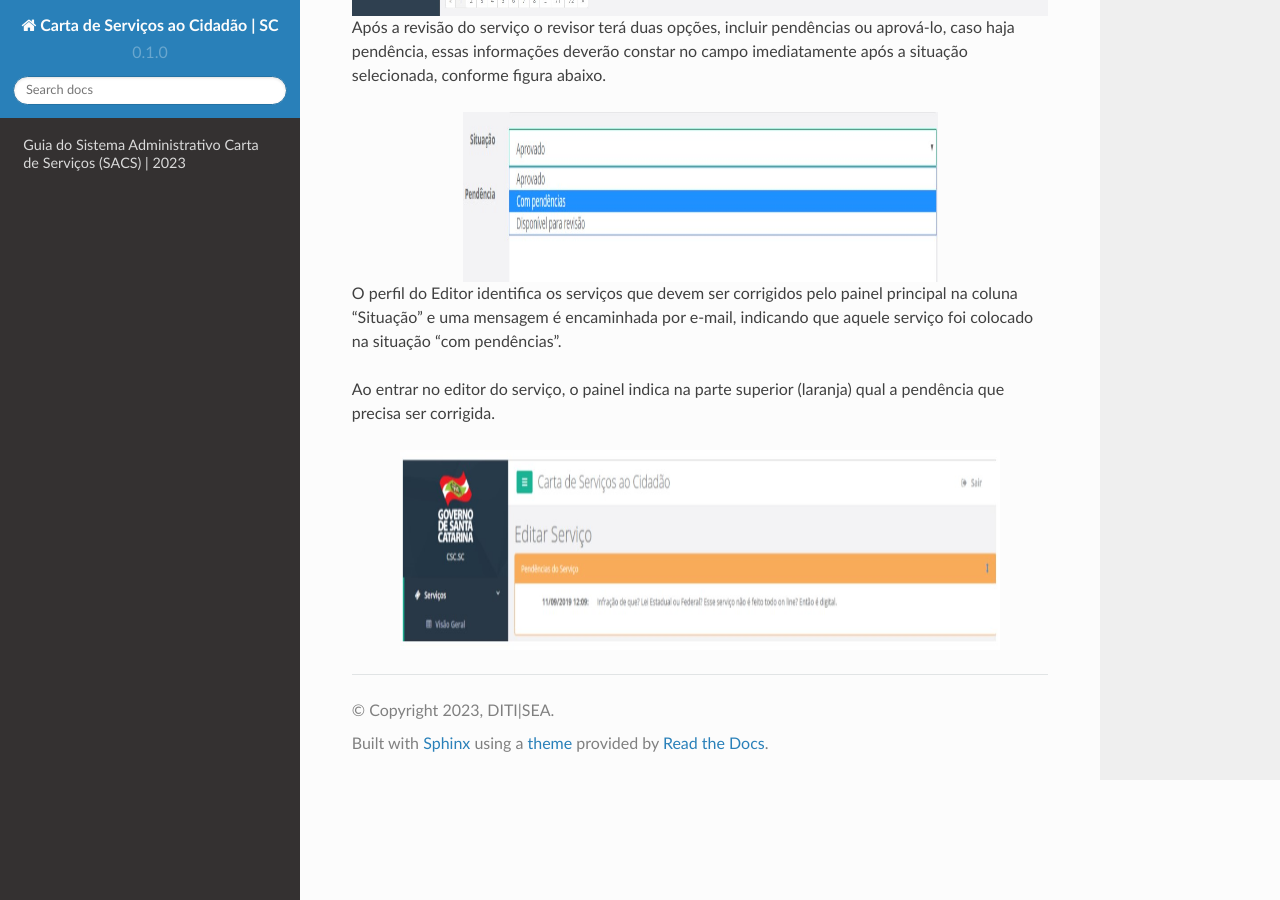
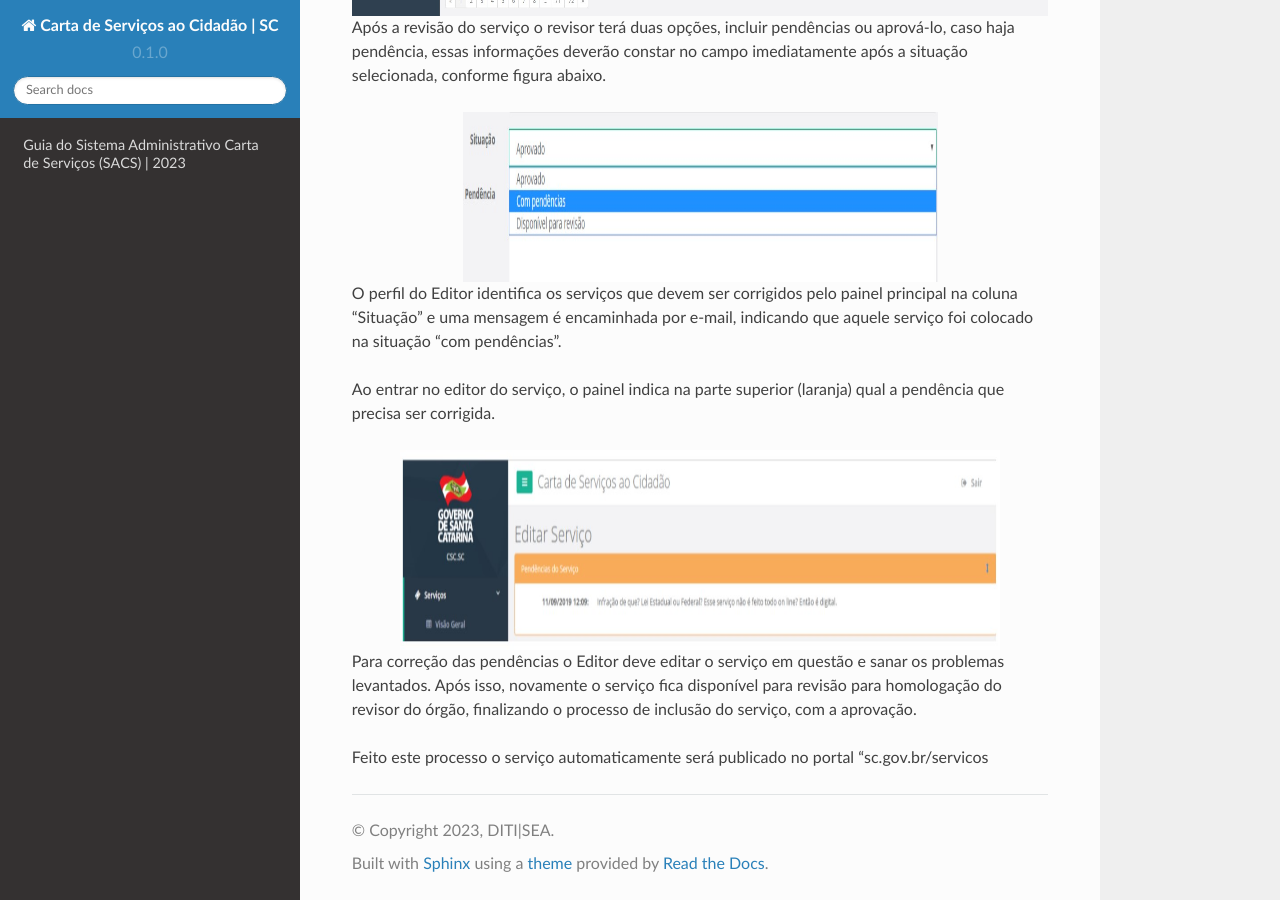
Before and after one commit to brunoaltieri/cartadeservicos, a Sphinx documentation site: the page built from docs/source/index.rst, in a window 1280 px wide and 900 px high, scrolled down 14501 px. Built offline with Sphinx 7.4.7 and the Read the Docs theme 2.0.0, drawn with Linux system fonts in a browser that asks for light colours.

Commit message:
Update index.rst

```diff
--- a/docs/source/index.rst
+++ b/docs/source/index.rst
@@ -431,3 +431,7 @@ Ao entrar no editor do serviço, o painel indica na parte superior (laranja) qua
    :scale: 100%
    :alt: tela mostrando Serviço com Pendência
    :align: center
+
+Para correção das pendências o Editor deve editar o serviço em questão e sanar os problemas levantados. Após isso, novamente o serviço fica disponível para revisão para homologação do revisor do órgão, finalizando o processo de inclusão do serviço, com a aprovação.
+
+Feito este processo o serviço automaticamente será publicado no portal "sc.gov.br/servicos
```
